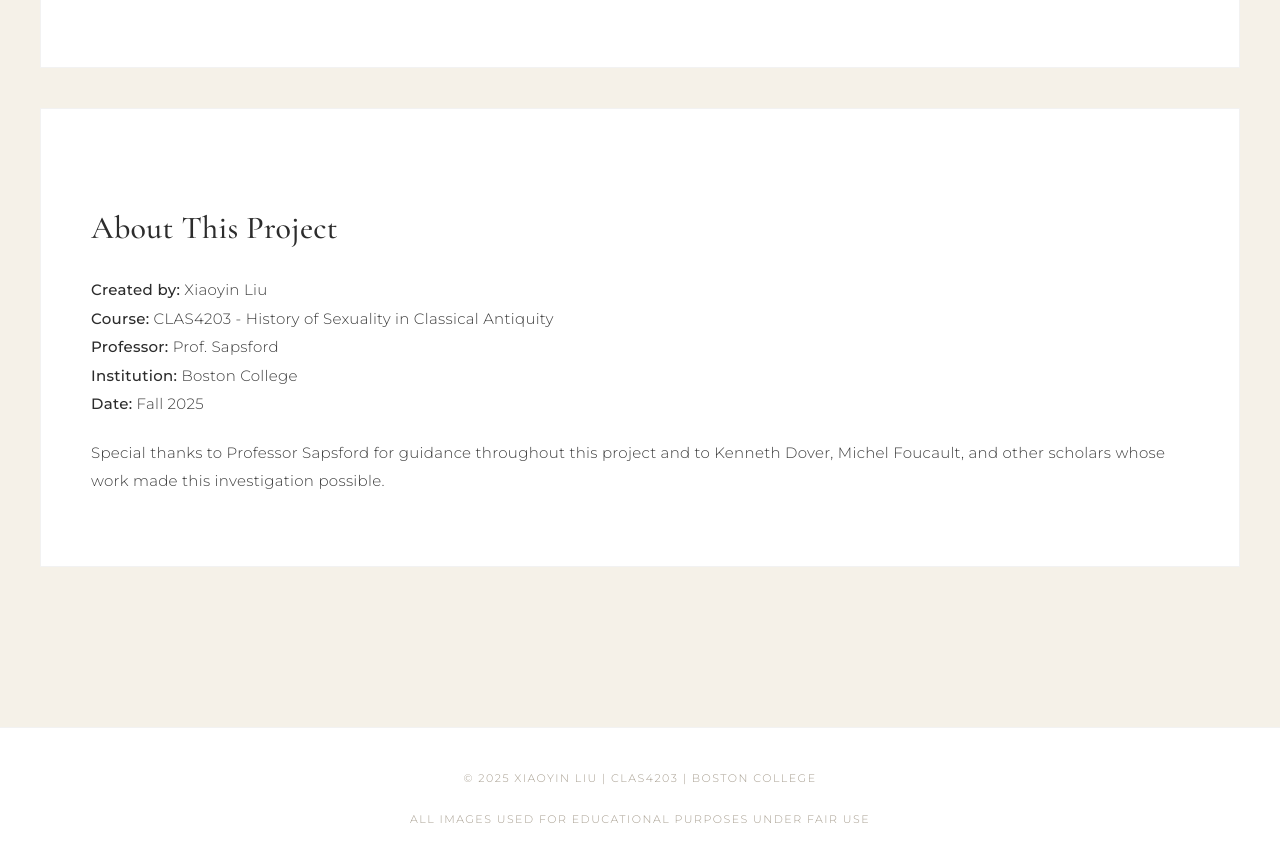
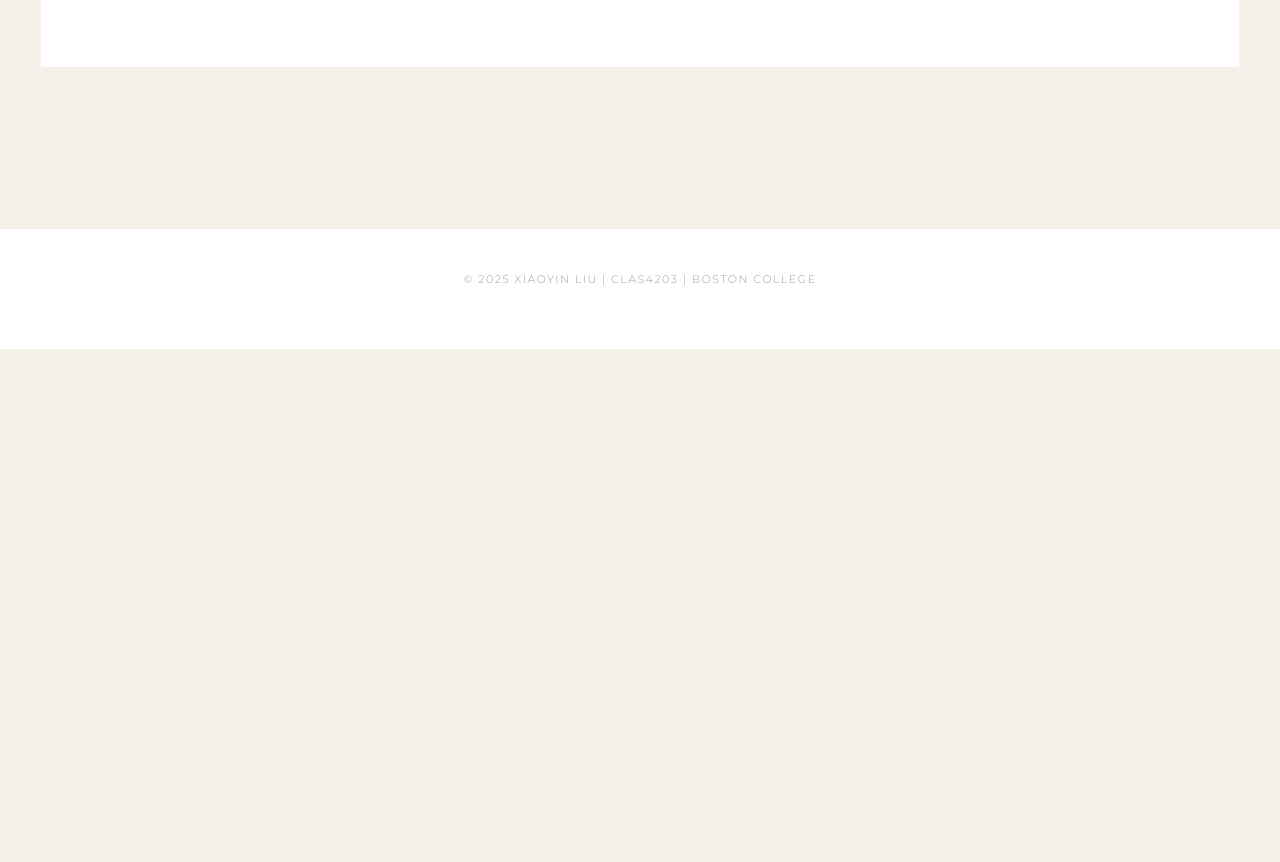
Before and after one commit to xiaoyinl8/invention-of-homosexual, a plain HTML site: page essay.html in a window 1280 px wide. Shown: the part 3506-4368 px from the top of the page. After the commit the page ends 3855 px from the top, so only its background shows below. Drawn offline with nearby package versions, Linux system fonts and the light colour scheme.

Commit message:
Update essay.html

```diff
--- a/essay.html
+++ b/essay.html
@@ -81,21 +81,10 @@
             <p>Perhaps most striking is the paradox of Victorian sexuality: the same culture that demanded sexual propriety became obsessed with classifying and cataloging "perversions" in minute detail. The emergence of sexology created the very categories it claimed to discover. This archive thus serves not only as a historical study but as an invitation to examine our own contemporary assumptions about identity, desire, and the categories through which we understand human experience.</p>
         </div>
 
-        <div class="section">
-            <h3>About This Project</h3>
-            <p><strong>Created by:</strong> Xiaoyin Liu<br>
-            <strong>Course:</strong> CLAS4203 - History of Sexuality in Classical Antiquity<br>
-            <strong>Professor:</strong> Prof. Sapsford<br>
-            <strong>Institution:</strong> Boston College<br>
-            <strong>Date:</strong> Fall 2025</p>
-
-            <p style="margin-top: 20px;">Special thanks to Professor Sapsford for guidance throughout this project and to Kenneth Dover, Michel Foucault, and other scholars whose work made this investigation possible.</p>
-        </div>
     </div>
 
     <footer>
         <p>© 2025 Xiaoyin Liu | CLAS4203 | Boston College</p>
-        <p style="margin-top: 10px;">All images used for educational purposes under fair use</p>
     </footer>
 </body>
 </html>
```
